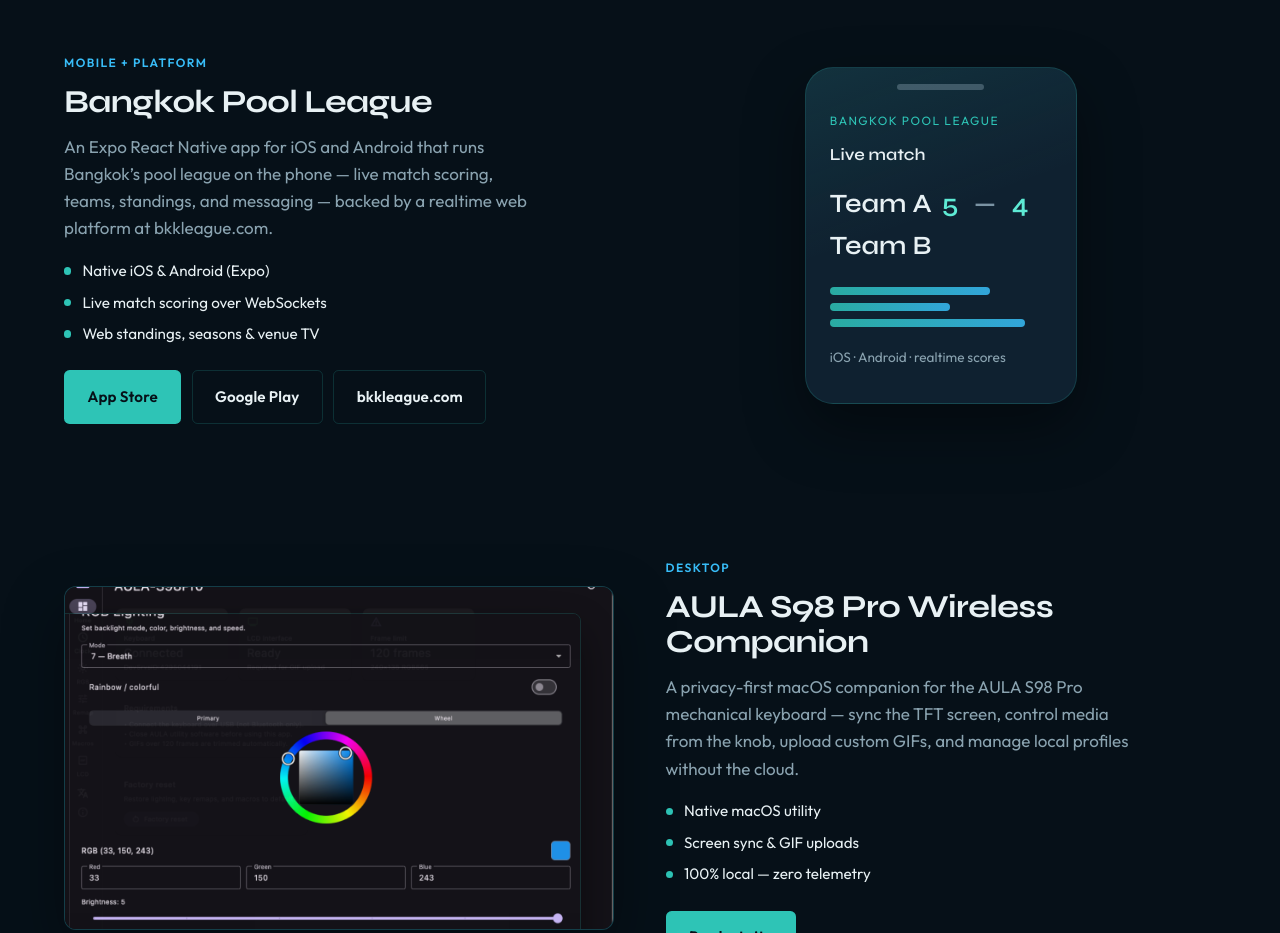
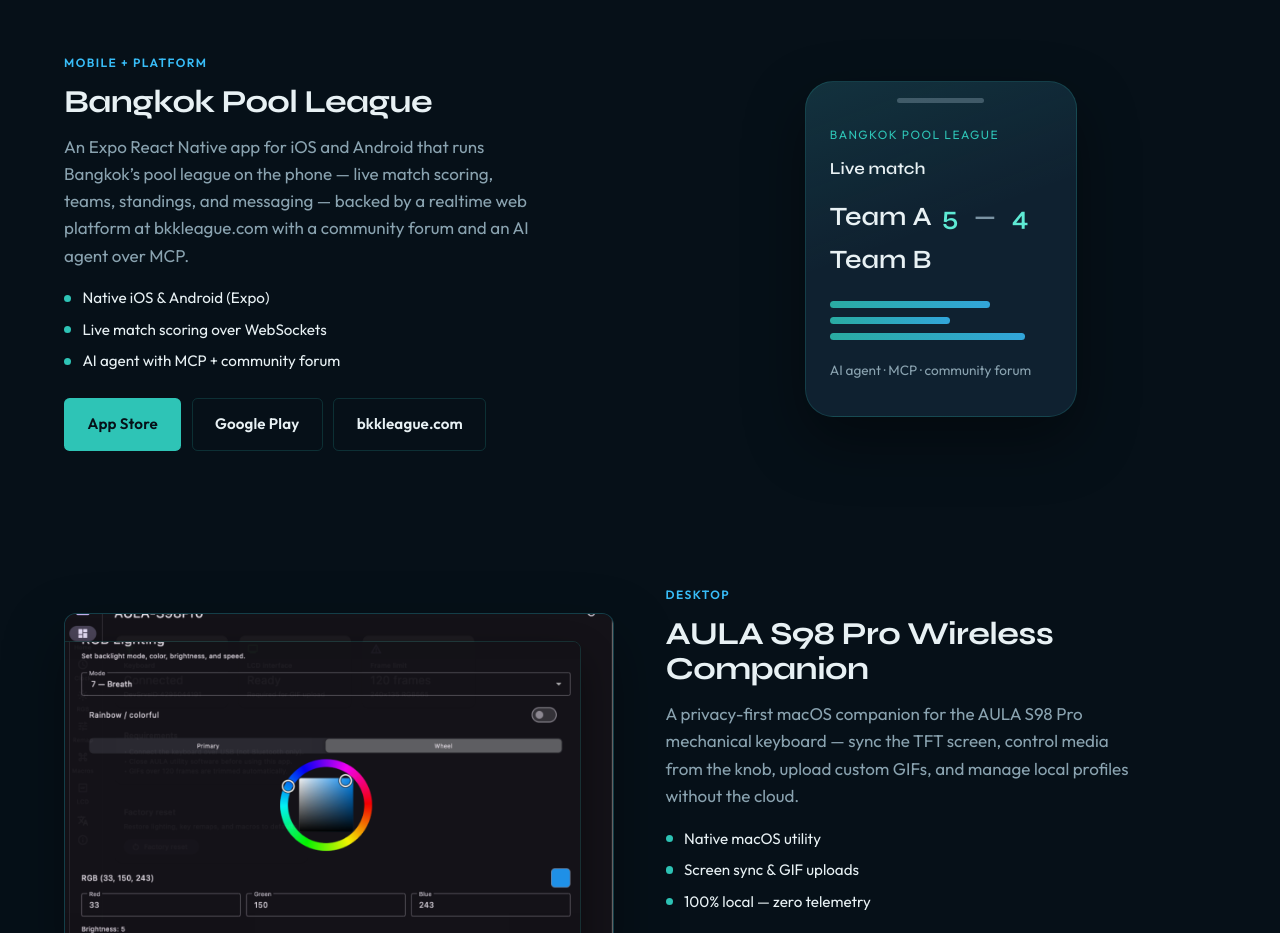
Before and after one commit to khkwan0/nitroxstudios, an Astro site: page / in a window 1280 px wide. Shown: the part 1120-2053 px from the top of the page. Built offline with nearby package versions, Linux system fonts and the light colour scheme; Astro itself is replaced by a stand-in of ours.

Commit message:
more bvlurb

```diff
--- a/src/components/Products.astro
+++ b/src/components/Products.astro
@@ -5,11 +5,11 @@ const products = [
     name: "Bangkok Pool League",
     tag: "Mobile + platform",
     description:
-      "An Expo React Native app for iOS and Android that runs Bangkok’s pool league on the phone — live match scoring, teams, standings, and messaging — backed by a realtime web platform at bkkleague.com.",
+      "An Expo React Native app for iOS and Android that runs Bangkok’s pool league on the phone — live match scoring, teams, standings, and messaging — backed by a realtime web platform at bkkleague.com with a community forum and an AI agent over MCP.",
     highlights: [
       "Native iOS & Android (Expo)",
       "Live match scoring over WebSockets",
-      "Web standings, seasons & venue TV",
+      "AI agent with MCP + community forum",
     ],
     visual: "bpl",
     links: [
@@ -170,7 +170,7 @@ const products = [
                       <span style="width: 54%" />
                       <span style="width: 88%" />
                     </div>
-                    <p class="panel-meta">iOS · Android · realtime scores</p>
+                    <p class="panel-meta">AI agent · MCP · community forum</p>
                   </div>
                 </div>
               )}
```
Also changed, not shown: 1 other file.
